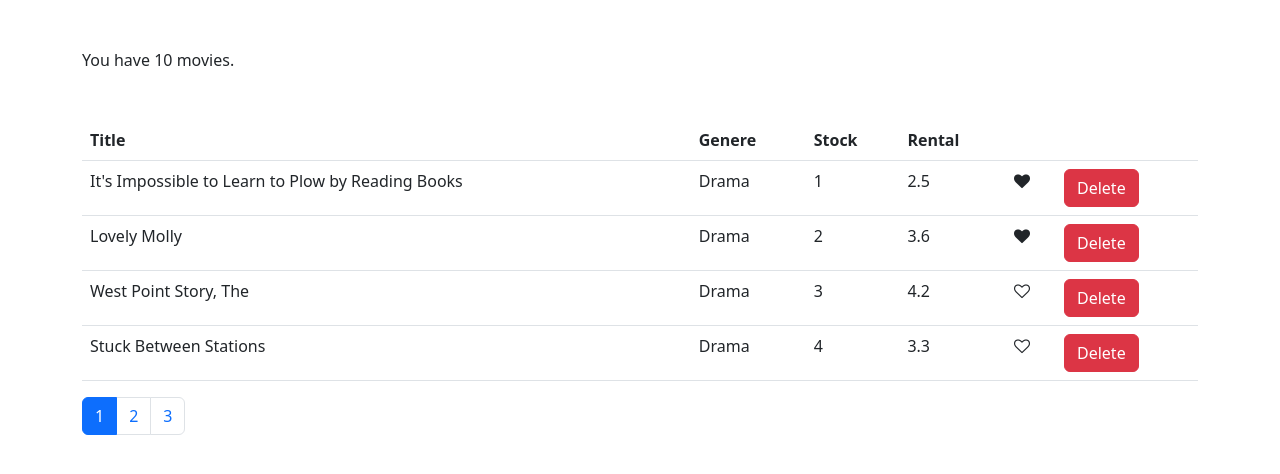
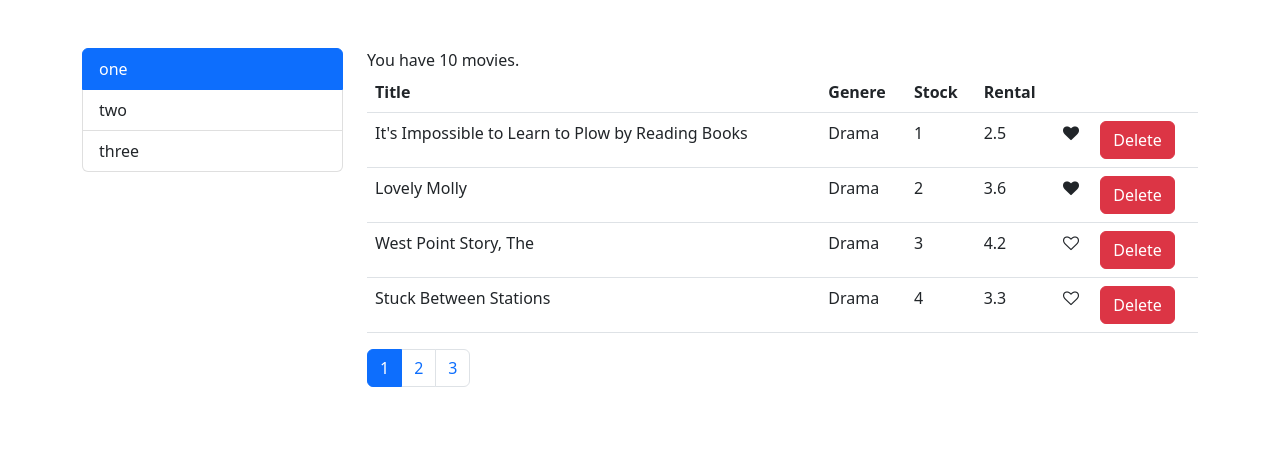
Before and after one commit to pravar1919/react-basics, a React (Create React App) app: page / in a window 1280 px wide. Shown: the top 474 px of the page. Built offline with nearby package versions, Linux system fonts and the light colour scheme.

Commit message:
updated sidebar

```diff
--- a/src/components/movies.jsx
+++ b/src/components/movies.jsx
@@ -3,6 +3,7 @@ import { getMovies } from "../services/movieData";
 import Pagination from "./common/pagination";
 import Like from "./likes";
 import paginate from "../utils/paginate";
+import SideBar from "./sidebar";
 
 class Movies extends Component {
   state = {
@@ -37,7 +38,12 @@ class Movies extends Component {
     const movies = paginate(allMovies, currentPage, pageSize);
     return (
       <div className="container">
-        <div className="mb-5 mt-5">You have {count} movies.</div>
+        <div className="row">
+          <div className="col-3 mt-5" style={{ marginTop: "15px;" }}>
+            <SideBar />
+          </div>
+          <div className="col">
+            <div className="mt-5">You have {count} movies.</div>
             <table className="table">
               <thead>
                 <tr>
@@ -81,6 +87,8 @@ class Movies extends Component {
               currentPage={currentPage}
             />
           </div>
+        </div>
+      </div>
     );
   }
 }
--- /dev/null
+++ b/src/components/sidebar.jsx
@@ -0,0 +1,13 @@
+import React from "react";
+
+const SideBar = (props) => {
+  return (
+    <ul className="list-group">
+      <li className="list-group-item active">one</li>
+      <li className="list-group-item">two</li>
+      <li className="list-group-item">three</li>
+    </ul>
+  );
+};
+
+export default SideBar;
```
Lines whose indentation alone changed are shown as unchanged.
